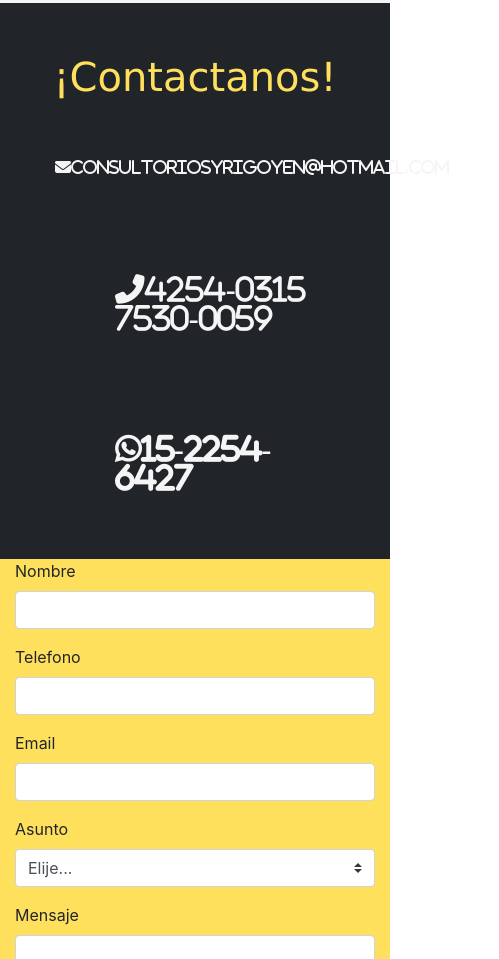
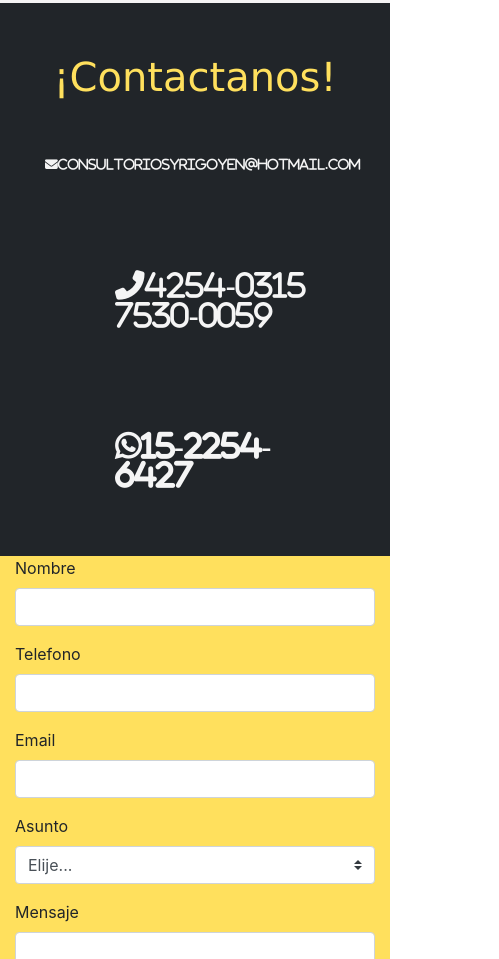
Before and after one commit to lucilaconiglio/mi-proyect0, a website: page index.html in a window 390 px wide. Shown: the part 3624-4583 px from the top of the page, 499 px wide, since content can reach past the window. Drawn offline with nearby package versions, Linux system fonts and the light colour scheme.

Commit message:
Arregle el margin del mail para una pantalla de iphone 5

```diff
--- a/scss/estilos.scss
+++ b/scss/estilos.scss
@@ -303,9 +303,9 @@ main {
     }
  }
 
- @media only screen and (max-width:320px){
+ @media only screen and (max-width:568px){
     #contactData .mailResponsive{
-        margin-left: 0px;
+        margin-left: -10px;
         font-size: 80%;
     }
  }
```
Also changed, not shown: css/estilos.css.
